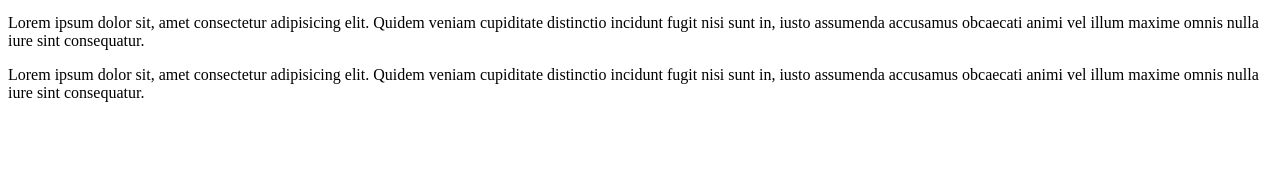
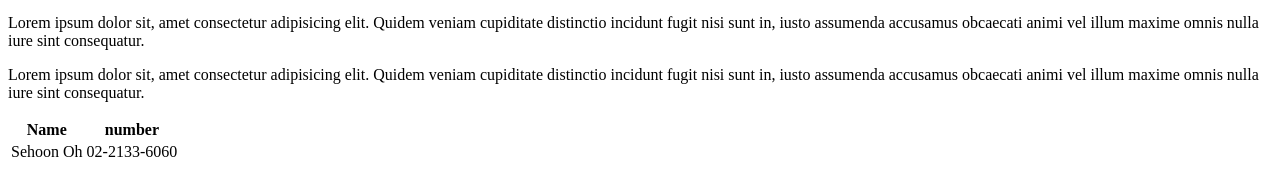
Before and after one commit to Italyyg/simple_travel_site, a plain HTML site: page index.html in a window 1280 px wide. Shown: the part 118-314 px from the top of the page. Drawn offline with Linux system fonts and the light colour scheme.

Commit message:
added table

```diff
--- a/index.html
+++ b/index.html
@@ -19,7 +19,17 @@
     </p>
     <p>Lorem ipsum dolor sit, amet consectetur adipisicing elit. Quidem veniam cupiditate distinctio incidunt fugit nisi sunt in, iusto assumenda accusamus obcaecati animi vel illum maxime omnis nulla iure sint consequatur.
     </p>
-
+    <table>
+        <tr>
+          <th>Name</th>
+          <th>number</th>
+          <th></th>
+        </tr>
+        <tr>
+          <td>Sehoon Oh</td>
+          <td>02-2133-6060</td>
+        </tr>
+      </table>
 
 </body>
 </html>
```
